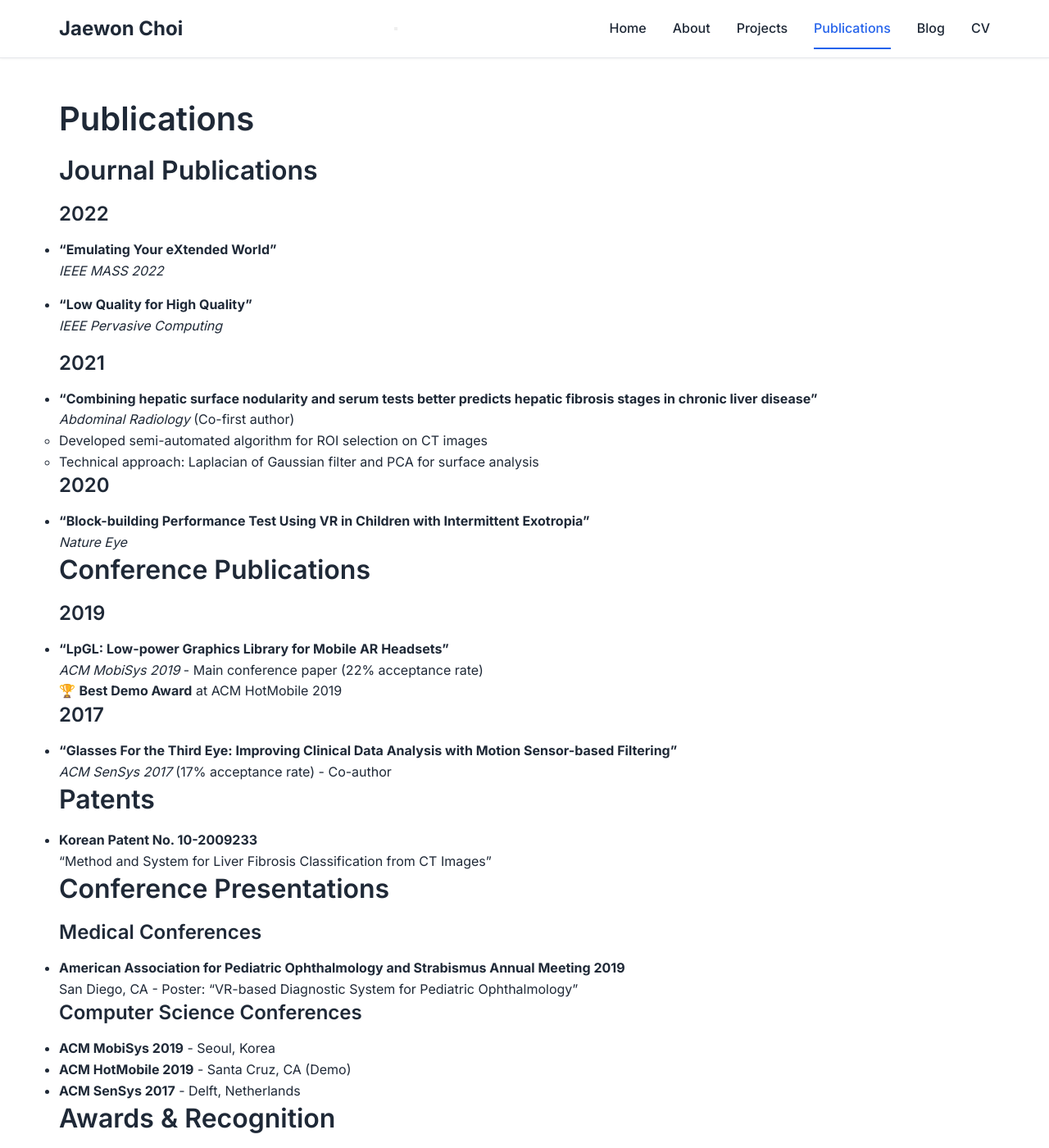
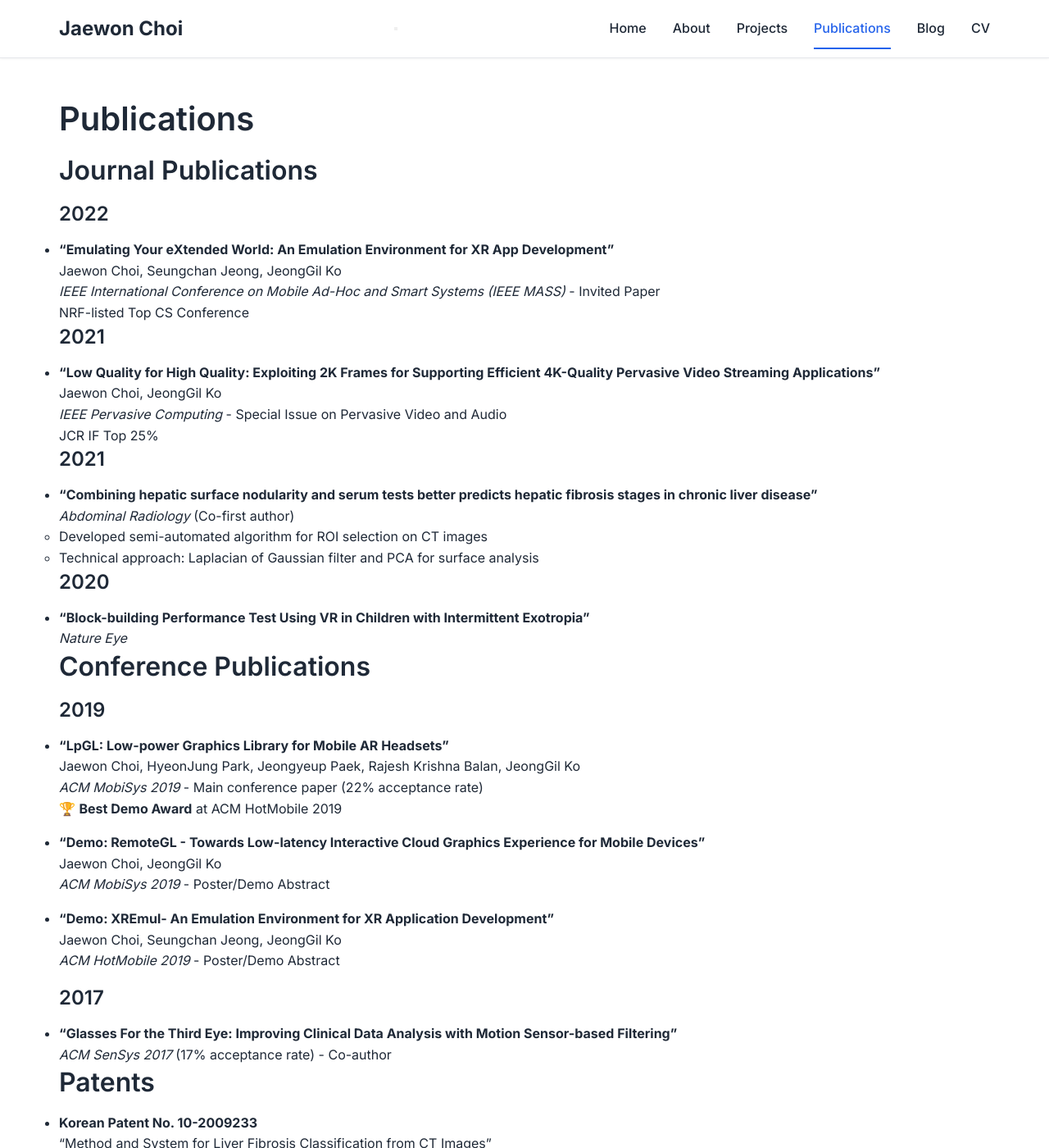
Before and after one commit to jafffy/jafffy.github.io, a Jekyll site: the page built from publications.md, in a window 1280 px wide and 1400 px high. Shown: the whole window at 82% size. Built offline with Jekyll 4.4.1, drawn with Linux system fonts in a browser that asks for light colours.

Commit message:
Add Jaewon Choi publications from EIS Lab website
- Updated journal publications with complete author information and venue details
- Added 3 new conference publications from ACM MobiSys and HotMobile 2019
- Enhanced existing publication entries with full titles and conference rankings

🤖 Generated with [Claude Code](https://claude.ai/code)

Co-Authored-By: Claude <noreply@anthropic.com>

```diff
--- a/publications.md
+++ b/publications.md
@@ -7,11 +7,16 @@ permalink: /publications/
 ## Journal Publications
 
 ### 2022
-- **"Emulating Your eXtended World"**
-  *IEEE MASS 2022*
+- **"Emulating Your eXtended World: An Emulation Environment for XR App Development"**
+  Jaewon Choi, Seungchan Jeong, JeongGil Ko
+  *IEEE International Conference on Mobile Ad-Hoc and Smart Systems (IEEE MASS)* - Invited Paper
+  NRF-listed Top CS Conference
 
-- **"Low Quality for High Quality"**
-  *IEEE Pervasive Computing*
+### 2021
+- **"Low Quality for High Quality: Exploiting 2K Frames for Supporting Efficient 4K-Quality Pervasive Video Streaming Applications"**
+  Jaewon Choi, JeongGil Ko
+  *IEEE Pervasive Computing* - Special Issue on Pervasive Video and Audio
+  JCR IF Top 25%
 
 ### 2021
 - **"Combining hepatic surface nodularity and serum tests better predicts hepatic fibrosis stages in chronic liver disease"**
@@ -27,8 +32,17 @@ permalink: /publications/
 
 ### 2019
 - **"LpGL: Low-power Graphics Library for Mobile AR Headsets"**
+  Jaewon Choi, HyeonJung Park, Jeongyeup Paek, Rajesh Krishna Balan, JeongGil Ko
   *ACM MobiSys 2019* - Main conference paper (22% acceptance rate)
   🏆 **Best Demo Award** at ACM HotMobile 2019
+
+- **"Demo: RemoteGL - Towards Low-latency Interactive Cloud Graphics Experience for Mobile Devices"**
+  Jaewon Choi, JeongGil Ko
+  *ACM MobiSys 2019* - Poster/Demo Abstract
+
+- **"Demo: XREmul- An Emulation Environment for XR Application Development"**
+  Jaewon Choi, Seungchan Jeong, JeongGil Ko
+  *ACM HotMobile 2019* - Poster/Demo Abstract
 
 ### 2017
 - **"Glasses For the Third Eye: Improving Clinical Data Analysis with Motion Sensor-based Filtering"**
```
